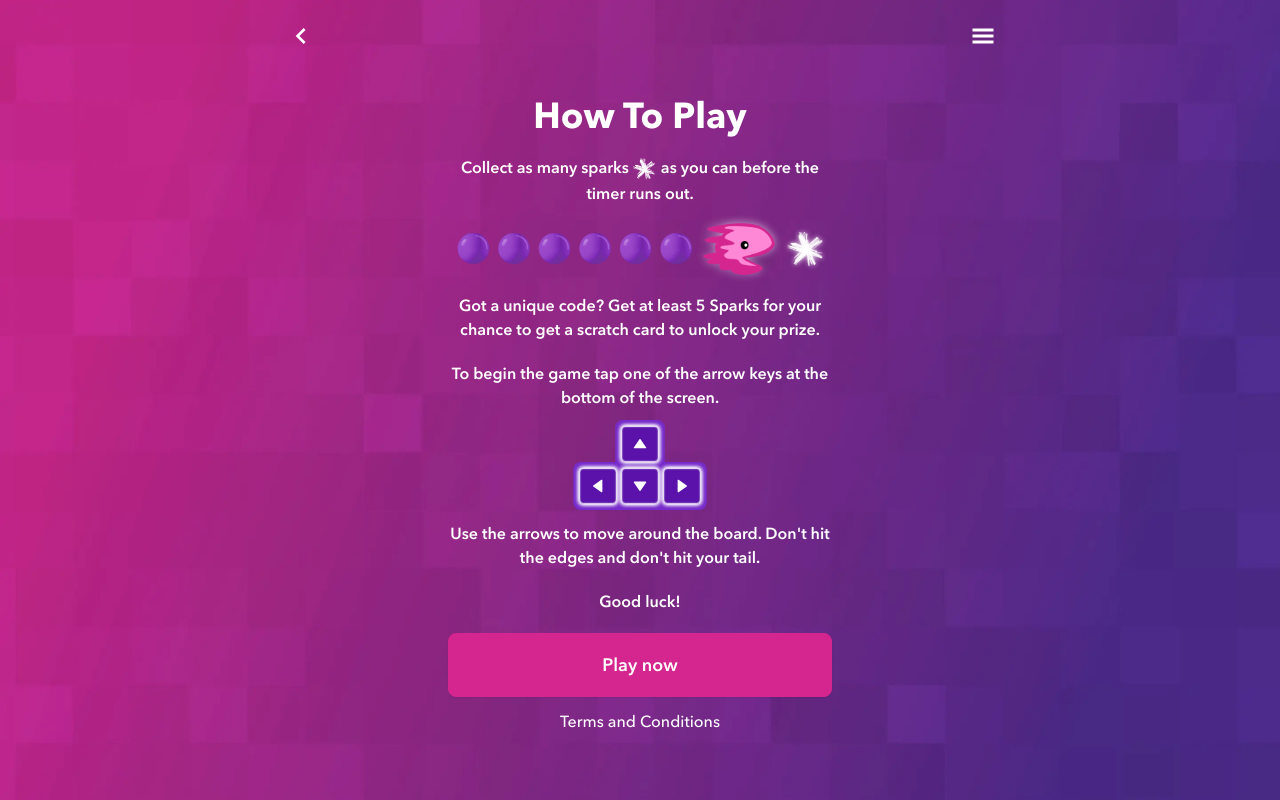
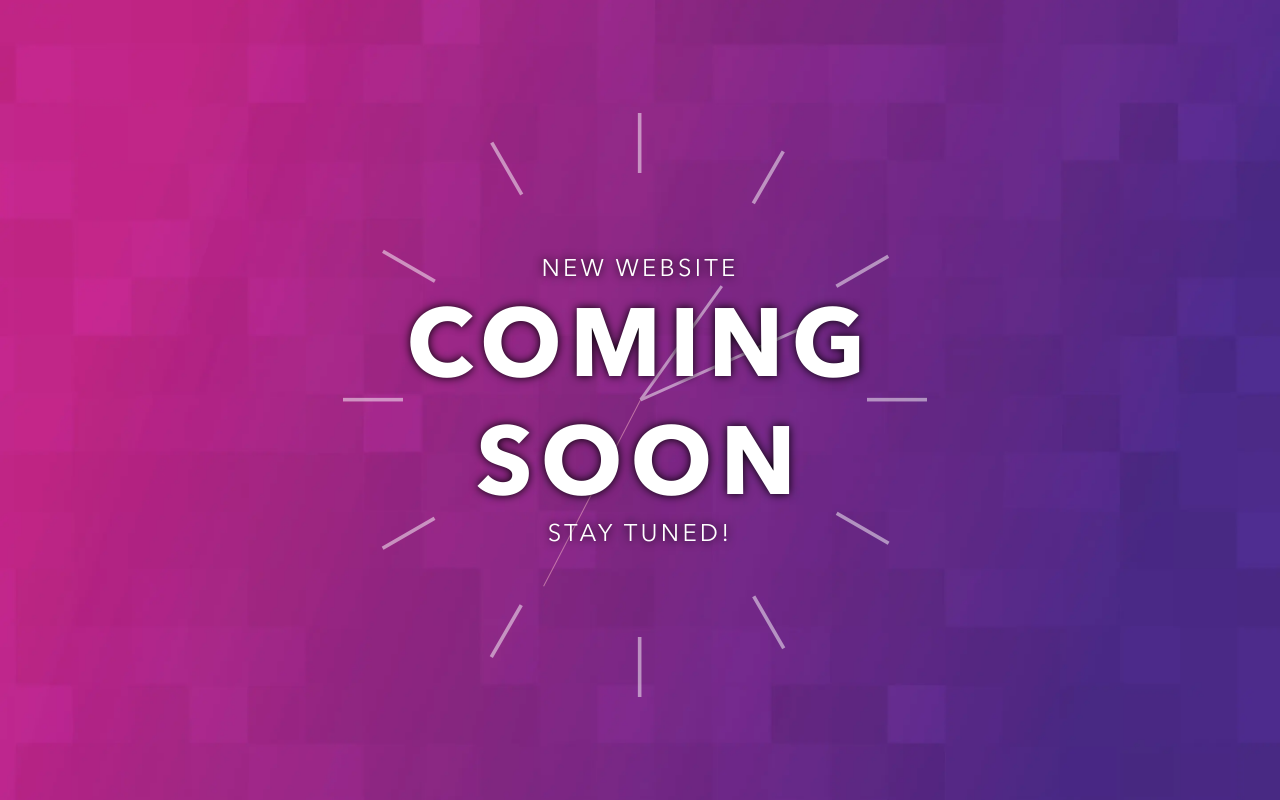
Before and after one commit to ricardogrecco/spark-snake-game, a Next.js app: page /tutorial in a window 1280 px wide. Built offline with nearby package versions, Linux system fonts and the light colour scheme.

Commit message:
chore: Update isProductionEnvironment function in layout.tsx

```diff
--- a/app/(routes)/game/layout.tsx
+++ b/app/(routes)/game/layout.tsx
@@ -6,12 +6,11 @@ import { Metadata } from "next";
 function isProductionEnvironment() {
   const env = process.env;
   return (
-    !["development", "preview", "test"].includes(env.VERCEL_ENV as string) &&
+    !["development", "preview", "test"].includes(env.VERCEL_ENV as string) ||
     !["development", "preview", "test"].includes(
       env.NEXT_PUBLIC_VERCEL_ENV as string
-    ) &&
-    env.NODE_ENV !== "development" &&
-    env.NODE_ENV !== "test"
+    ) ||
+    env.NODE_ENV !== "development"
   );
 }
 
--- a/app/(routes)/tutorial/layout.tsx
+++ b/app/(routes)/tutorial/layout.tsx
@@ -5,12 +5,11 @@ import { Metadata } from "next";
 function isProductionEnvironment() {
   const env = process.env;
   return (
-    !["development", "preview", "test"].includes(env.VERCEL_ENV as string) &&
+    !["development", "preview", "test"].includes(env.VERCEL_ENV as string) ||
     !["development", "preview", "test"].includes(
       env.NEXT_PUBLIC_VERCEL_ENV as string
-    ) &&
-    env.NODE_ENV !== "development" &&
-    env.NODE_ENV !== "test"
+    ) ||
+    env.NODE_ENV !== "development"
   );
 }
 
--- a/app/layout.tsx
+++ b/app/layout.tsx
@@ -5,12 +5,11 @@ import ComingSoon from "./components/pages/ComingSoon";
 function isProductionEnvironment() {
   const env = process.env;
   return (
-    !["development", "preview", "test"].includes(env.VERCEL_ENV as string) &&
+    !["development", "preview", "test"].includes(env.VERCEL_ENV as string) ||
     !["development", "preview", "test"].includes(
       env.NEXT_PUBLIC_VERCEL_ENV as string
-    ) &&
-    env.NODE_ENV !== "development" &&
-    env.NODE_ENV !== "test"
+    ) ||
+    env.NODE_ENV !== "development"
   );
 }
 
```
